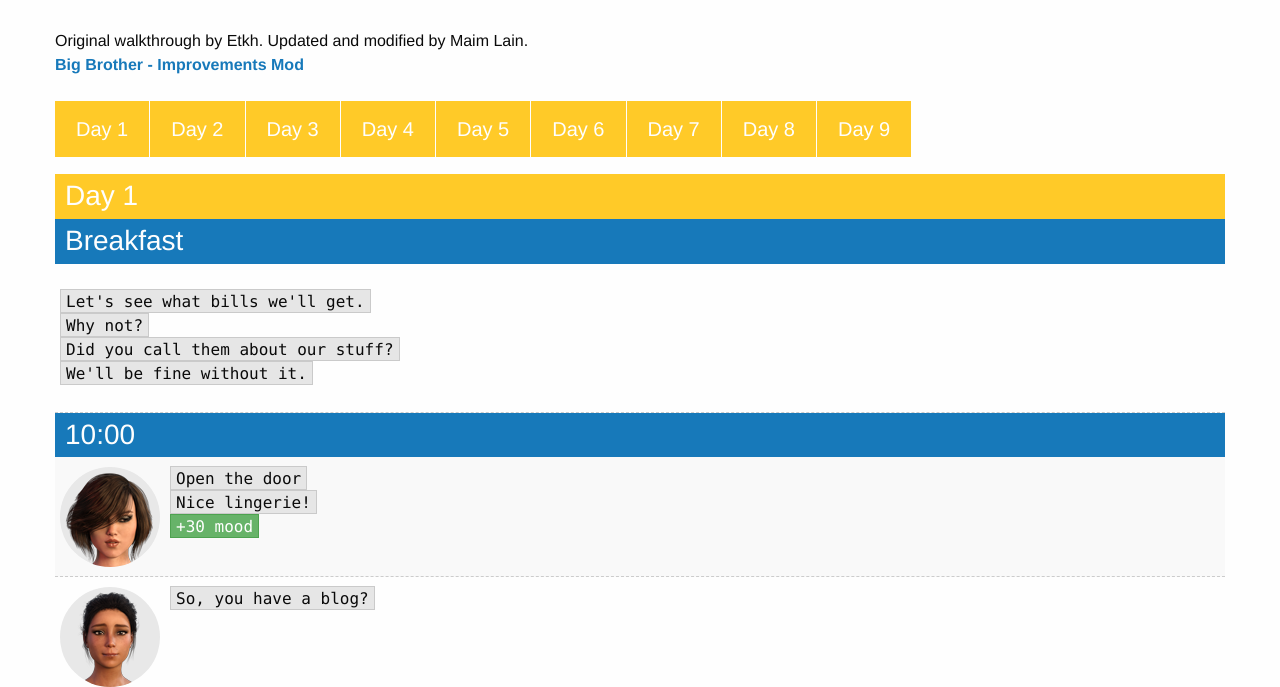
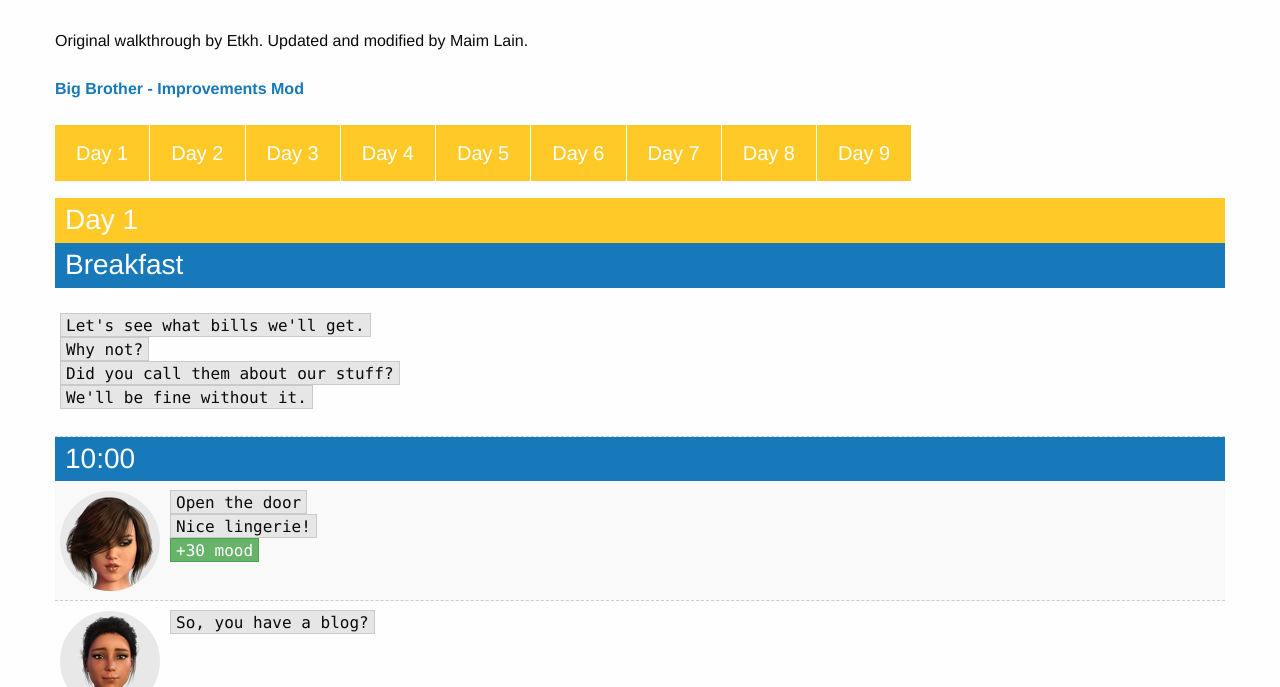
Before and after one commit to maim-lain/bigbrother, a plain HTML site: page index.html in a window 1280 px wide. Shown: the part 113-800 px from the top of the page. Drawn offline with Linux system fonts and the light colour scheme.

Commit message:
Update index.html

```diff
--- a/index.html
+++ b/index.html
@@ -18,7 +18,7 @@
 <br>
 <div class="row">
     <div class="large-12 columns">
-            Original walkthrough by Etkh. Updated and modified by Maim Lain.<br>
+            Original walkthrough by Etkh. Updated and modified by Maim Lain.<br><br>
             <a href="https://github.com/maim-lain/bigbrother/blob/master/mod.md"><b>Big Brother - Improvements Mod</b></a>
         <br>
         <br>
```
